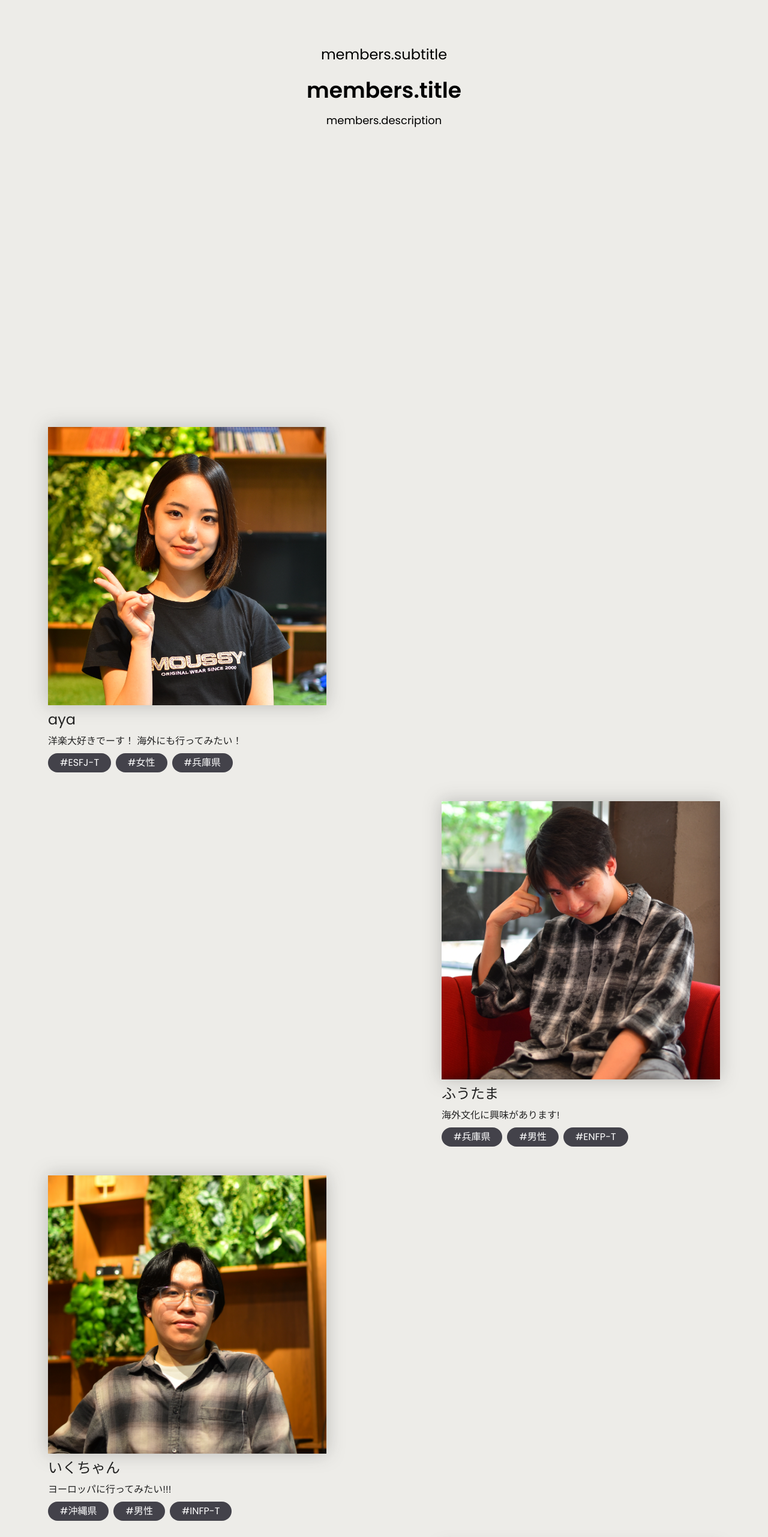
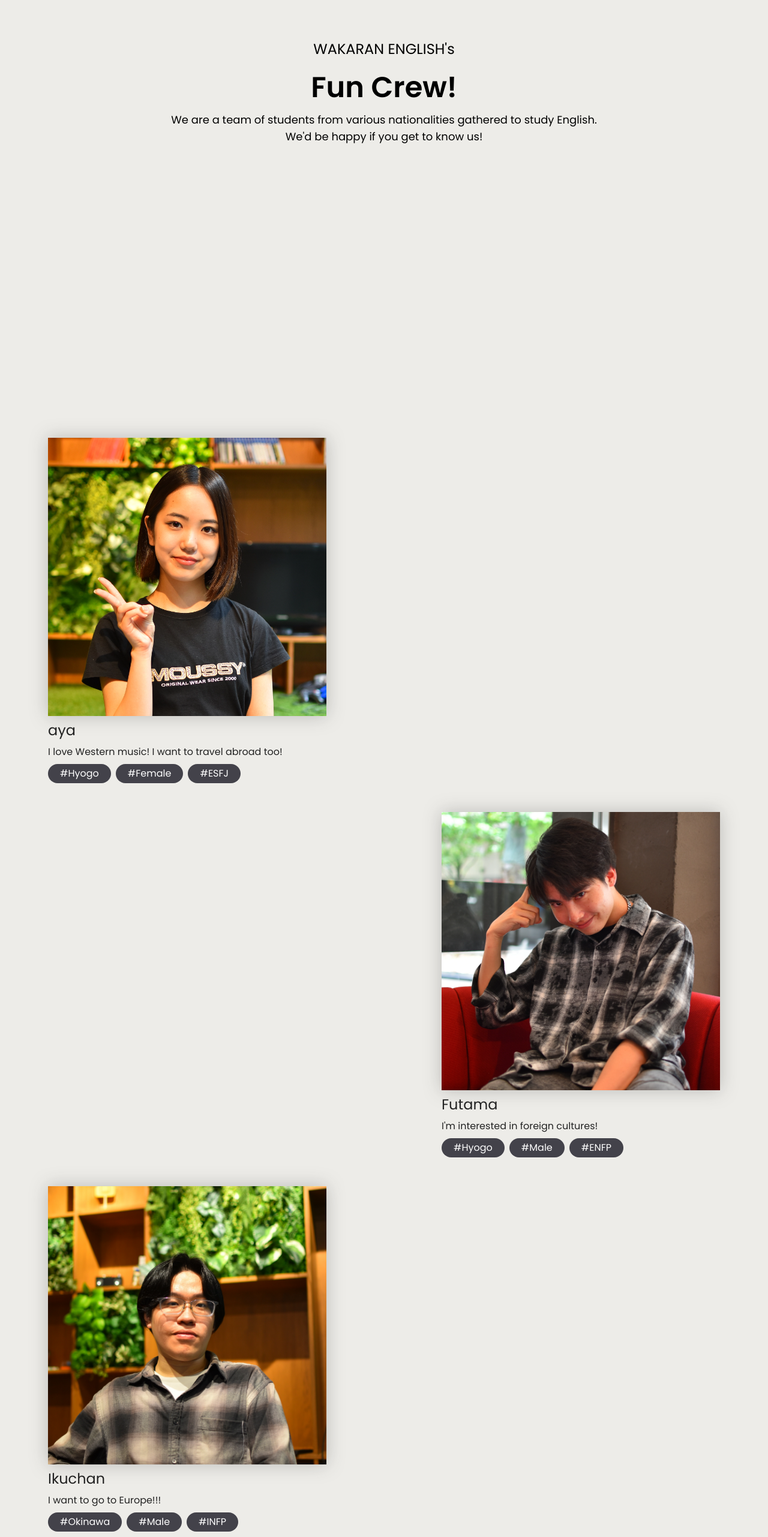
Before and after one commit to huynhnguyen1906/wakaran-english, a Next.js app: page /en in a window 1280 px wide. Shown: the part 3378-5941 px from the top of the page at 60% size. Built offline with nearby package versions, Linux system fonts and the light colour scheme.

Commit message:
membersの翻訳は完了。あとはレスポンシブ

```diff
--- a/messages/cn.json
+++ b/messages/cn.json
@@ -35,5 +35,41 @@
         "description": "我们是网页设计课的学生，我们通过制作关于英语学习的内容来提高我们的英语水平，\n并希望能与像您一样的学习者建立联系。",
         "thumbnailAlt": "自我介绍缩略图",
         "playButtonAlt": "YouTube播放按钮"
+    },
+    "members": {
+        "subtitle": "WAKARAN ENGLISH的",
+        "title": "愉快伙伴们！",
+        "descriptionTop": "我们是由来自不同国籍的学生组成的英语学习团队。",
+        "descriptionBottom": "希望大家能够了解我们！"
+    },
+    "aya": {
+        "imgAlt": "aya的照片",
+        "name": "aya",
+        "msg": "我超爱西洋音乐！也想去海外旅行！",
+        "tags": ["兵库县", "女性", "ESFJ"]
+    },
+    "futama": {
+        "imgAlt": "Futama的照片",
+        "name": "Futama",
+        "msg": "我对海外文化很感兴趣！",
+        "tags": ["兵库县", "男性", "ENFP"]
+    },
+    "ikuchan": {
+        "imgAlt": "Ikuchan的照片",
+        "name": "Ikuchan",
+        "msg": "我想去欧洲！！！",
+        "tags": ["冲绳县", "男性", "INFP"]
+    },
+    "huynh": {
+        "imgAlt": "HuYnH的照片",
+        "name": "HuYnH",
+        "msg": "在日本生活已经竭尽全力了 :((((",
+        "tags": ["越南", "男性", "ENTP"]
+    },
+    "yuki": {
+        "imgAlt": "Yuki的照片",
+        "name": "Yuki a.k.a Alex",
+        "msg": "学习语言时最重要的是「Speaking」！",
+        "tags": ["缅甸", "男性", "ENFJ"]
     }
 }
--- a/messages/en.json
+++ b/messages/en.json
@@ -35,5 +35,41 @@
         "description": "We are a group of students from ECC Computer College's Website Design Course, creating English-learning content \nto improve our skills and connect with learners like you.",
         "thumbnailAlt": "Self Introduction Thumbnail",
         "playButtonAlt": "YouTube Play Button"
+    },
+    "members": {
+        "subtitle": "WAKARAN ENGLISH's",
+        "title": "Fun Crew!",
+        "descriptionTop": "We are a team of students from various nationalities gathered to study English.",
+        "descriptionBottom": "We'd be happy if you get to know us!"
+    },
+    "aya": {
+        "imgAlt": "Photo of aya",
+        "name": "aya",
+        "msg": "I love Western music! I want to travel abroad too!",
+        "tags": ["Hyogo", "Female", "ESFJ"]
+    },
+    "futama": {
+        "imgAlt": "Photo of Futama",
+        "name": "Futama",
+        "msg": "I'm interested in foreign cultures!",
+        "tags": ["Hyogo", "Male", "ENFP"]
+    },
+    "ikuchan": {
+        "imgAlt": "Photo of Ikuchan",
+        "name": "Ikuchan",
+        "msg": "I want to go to Europe!!!",
+        "tags": ["Okinawa", "Male", "INFP"]
+    },
+    "huynh": {
+        "imgAlt": "Photo of HuYnH",
+        "name": "HuYnH",
+        "msg": "I'm doing my best to live in Japan :((((",
+        "tags": ["Vietnam", "Male", "ENTP"]
+    },
+    "yuki": {
+        "imgAlt": "Photo of Yuki",
+        "name": "Yuki a.k.a Alex",
+        "msg": "The most important thing when studying languages is 'Speaking'!",
+        "tags": ["Myanmar", "Male", "ENFJ"]
     }
 }
--- a/messages/ja.json
+++ b/messages/ja.json
@@ -39,29 +39,35 @@
     "members": {
         "subtitle": "WAKARAN ENGLISHの",
         "title": "愉快な仲間たち！",
-        "description": "私たちは様々な国籍の生徒が集まった英語を勉強するためのチームです。私たちについて知ってもらえると嬉しいです！"
+        "descriptionTop": "私たちは様々な国籍の生徒が集まった英語を勉強するためのチームです。",
+        "descriptionBottom": "私たちについて知ってもらえると嬉しいです！"
     },
     "aya": {
+        "imgAlt": "ayaの写真",
         "name": "aya",
         "msg": "洋楽大好きでーす！ 海外にも行ってみたい！",
         "tags": ["兵庫県", "女性", "ESFJ"]
     },
     "futama": {
+        "imgAlt": "ふうたまの写真",
         "name": "ふうたま",
         "msg": "海外文化に興味があります！",
         "tags": ["兵庫県", "男性", "ENFP"]
     },
     "ikuchan": {
+        "imgAlt": "いくちゃんの写真",
         "name": "いくちゃん",
         "msg": "ヨーロッパに行ってみたい！！！",
         "tags": ["沖縄県", "男性", "INFP"]
     },
     "huynh": {
+        "imgAlt": "HuYnHの写真",
         "name": "HuYnH",
         "msg": "日本で生活するのに精一杯です :((((",
         "tags": ["ベトナム", "男性", "ENTP"]
     },
     "yuki": {
+        "imgAlt": "yukiの写真",
         "name": "ユキ a.k.a Alex",
         "msg": "言語を勉強する時に一番大事なのは「Speaking」です!",
         "tags": ["ミャンマー", "男性", "ENFJ"]
--- a/messages/vi.json
+++ b/messages/vi.json
@@ -35,5 +35,41 @@
         "description": "Chúng tôi là một nhóm sinh viên từ Khóa học Thiết kế Website của Trường Cao đẳng Máy tính ECC, tạo ra nội dung học tiếng Anh để cải thiện kỹ năng của chúng tôi và kết nối với những người học như bạn.",
         "thumbnailAlt": "Hình thu nhỏ tự giới thiệu",
         "playButtonAlt": "Nút phát YouTube"
+    },
+    "members": {
+        "subtitle": "Của WAKARAN ENGLISH",
+        "title": "Đội ngũ vui vẻ!",
+        "descriptionTop": "Chúng tôi là một nhóm học sinh từ nhiều quốc tịch khác nhau cùng nhau học tiếng Anh.",
+        "descriptionBottom": "Chúng tôi sẽ rất vui nếu bạn hiểu về chúng tôi!"
+    },
+    "aya": {
+        "imgAlt": "Ảnh của aya",
+        "name": "aya",
+        "msg": "Tôi rất yêu nhạc phương Tây! Tôi cũng muốn đi du lịch nước ngoài!",
+        "tags": ["Hyogo", "Nữ", "ESFJ"]
+    },
+    "futama": {
+        "imgAlt": "Ảnh của Futama",
+        "name": "Futama",
+        "msg": "Tôi quan tâm đến văn hóa nước ngoài!",
+        "tags": ["Hyogo", "Nam", "ENFP"]
+    },
+    "ikuchan": {
+        "imgAlt": "Ảnh của Ikuchan",
+        "name": "Ikuchan",
+        "msg": "Tôi muốn đến châu Âu!!!",
+        "tags": ["Okinawa", "Nam", "INFP"]
+    },
+    "huynh": {
+        "imgAlt": "Ảnh của HuYnH",
+        "name": "HuYnH",
+        "msg": "Tôi đang cố gắng hết sức để sống ở Nhật Bản :((((",
+        "tags": ["Việt Nam", "Nam", "ENTP"]
+    },
+    "yuki": {
+        "imgAlt": "Ảnh của Yuki",
+        "name": "Yuki a.k.a Alex",
+        "msg": "Điều quan trọng nhất khi học ngôn ngữ là 'Nói'!",
+        "tags": ["Myanmar", "Nam", "ENFJ"]
     }
 }
--- a/src/components/Members.tsx
+++ b/src/components/Members.tsx
@@ -5,23 +5,27 @@ import Image from 'next/image'
 import { useTranslations } from 'use-intl'
 
 // 残り行うこと
-// 3.情報をmessage>jsonデータから取得するように変更する
+// 完了: 情報をmessage>jsonデータから取得するように変更する
+// 完了: tagsを配列として正しく表示する
 
 export default function Members() {
     const t = useTranslations('members')
-    // const aya = useTranslations('aya')
-    // const futama = useTranslations('futama')
-    // const ikuchan = useTranslations('ikuchan')
-    // const huynh = useTranslations('huynh')
-    // const yuki = useTranslations('yuki')
-    // const members = [aya, futama, ikuchan, huynh, yuki]
+    const aya = useTranslations('aya')
+    const futama = useTranslations('futama')
+    const ikuchan = useTranslations('ikuchan')
+    const huynh = useTranslations('huynh')
+    const yuki = useTranslations('yuki')
 
     return (
         <div className='relative mx-auto max-w-[1120px] pt-48 pb-24'>
             <div className='sticky top-1/2 z-20 flex -translate-y-1/2 flex-col items-center justify-center text-center'>
                 <p className='mb-6 text-2xl'>{t('subtitle')}</p>
-                <h2 className='mb-4 text-4xl font-semibold'>{t('title')}</h2>
-                <p className='mb-[18px] px-24 text-lg'>{t('description')}</p>
+                <h2 className='mb-4 text-5xl font-semibold'>{t('title')}</h2>
+                <p className='px-24 text-lg'>
+                    {t('descriptionTop')}
+                    <br />
+                    {t('descriptionBottom')}
+                </p>
             </div>
 
             <div className='relative'>
@@ -30,18 +34,23 @@ export default function Members() {
                     <div className='w-[calc(50%-6rem)]'>
                         <Image
                             src='/images/aya.webp'
-                            alt='ayaの写真'
+                            alt={aya('imgAlt')}
                             width={500}
                             height={500}
                             className='drop-shadow-light aspect-square w-full object-cover object-top'
                         />
                         <div className='flex flex-col gap-2 pt-2 pb-12'>
-                            <h3 className='text-main-color text-2xl font-normal'>aya</h3>
-                            <p className='text-main-color text-base'>洋楽大好きでーす！ 海外にも行ってみたい！</p>
+                            <h3 className='text-main-color text-2xl font-normal'>{aya('name')}</h3>
+                            <p className='text-main-color text-base'>{aya('msg')}</p>
                             <ul className='flex gap-2'>
-                                <li className='on-color most-white rounded-[80px] px-5 py-1 text-base'>#ESFJ-T</li>
-                                <li className='on-color most-white rounded-[80px] px-5 py-1 text-base'>#女性</li>
-                                <li className='on-color most-white rounded-[80px] px-5 py-1 text-base'>#兵庫県</li>
+                                {aya.raw('tags').map((tag: string, index: number) => (
+                                    <li
+                                        key={index}
+                                        className='on-color most-white rounded-[80px] px-5 py-1 text-base'
+                                    >
+                                        #{tag}
+                                    </li>
+                                ))}
                             </ul>
                         </div>
                     </div>
@@ -51,18 +60,23 @@ export default function Members() {
                     <div className='w-[calc(50%-6rem)]'>
                         <Image
                             src='/images/futama.webp'
-                            alt='ふうたまの写真'
+                            alt={futama('imgAlt')}
                             width={500}
                             height={500}
                             className='drop-shadow-light aspect-square w-full object-cover object-center'
                         />
                         <div className='flex flex-col gap-2 pt-2 pb-12'>
-                            <h3 className='text-main-color text-2xl font-normal'>ふうたま</h3>
-                            <p className='text-main-color text-base'>海外文化に興味があります!</p>
+                            <h3 className='text-main-color text-2xl font-normal'>{futama('name')}</h3>
+                            <p className='text-main-color text-base'>{futama('msg')}</p>
                             <ul className='flex gap-2'>
-                                <li className='on-color most-white rounded-[80px] px-5 py-1 text-base'>#兵庫県</li>
-                                <li className='on-color most-white rounded-[80px] px-5 py-1 text-base'>#男性</li>
-                                <li className='on-color most-white rounded-[80px] px-5 py-1 text-base'>#ENFP-T</li>
+                                {futama.raw('tags').map((tag: string, index: number) => (
+                                    <li
+                                        key={index}
+                                        className='on-color most-white rounded-[80px] px-5 py-1 text-base'
+                                    >
+                                        #{tag}
+                                    </li>
+                                ))}
                             </ul>
                         </div>
                     </div>
@@ -72,18 +86,23 @@ export default function Members() {
                     <div className='w-[calc(50%-6rem)]'>
                         <Image
                             src='/images/ikuchan.webp'
-                            alt='いくちゃんの写真'
+                            alt={ikuchan('imgAlt')}
                             width={500}
                             height={500}
                             className='drop-shadow-light aspect-square w-full object-cover object-center'
                         />
                         <div className='flex flex-col gap-2 pt-2 pb-12'>
-                            <h3 className='text-main-color text-2xl font-normal'>いくちゃん</h3>
-                            <p className='text-main-color text-base'>ヨーロッパに行ってみたい!!!</p>
+                            <h3 className='text-main-color text-2xl font-normal'>{ikuchan('name')}</h3>
+                            <p className='text-main-color text-base'>{ikuchan('msg')}</p>
                             <ul className='flex gap-2'>
-                                <li className='on-color most-white rounded-[80px] px-5 py-1 text-base'>#沖縄県</li>
-                                <li className='on-color most-white rounded-[80px] px-5 py-1 text-base'>#男性</li>
-                                <li className='on-color most-white rounded-[80px] px-5 py-1 text-base'>#INFP-T</li>
+                                {ikuchan.raw('tags').map((tag: string, index: number) => (
+                                    <li
+                                        key={index}
+                                        className='on-color most-white rounded-[80px] px-5 py-1 text-base'
+                                    >
+                                        #{tag}
+                                    </li>
+                                ))}
                             </ul>
                         </div>
                     </div>
@@ -93,18 +112,23 @@ export default function Members() {
                     <div className='w-[calc(50%-6rem)]'>
                         <Image
                             src='/images/huynh.webp'
-                            alt='HuYnHの写真'
+                            alt={huynh('imgAlt')}
                             width={500}
                             height={500}
                             className='drop-shadow-light aspect-square w-full object-cover object-center'
                         />
                         <div className='flex flex-col gap-2 pt-2 pb-12'>
-                            <h3 className='text-main-color text-2xl font-normal'>HuYnH</h3>
-                            <p className='text-main-color text-base'>日本で生活するのに精一杯です :((((</p>
+                            <h3 className='text-main-color text-2xl font-normal'>{huynh('name')}</h3>
+                            <p className='text-main-color text-base'>{huynh('msg')}</p>
                             <ul className='flex gap-2'>
-                                <li className='on-color most-white rounded-[80px] px-5 py-1 text-base'>#ベトナム</li>
-                                <li className='on-color most-white rounded-[80px] px-5 py-1 text-base'>#男性</li>
-                                <li className='on-color most-white rounded-[80px] px-5 py-1 text-base'>#ENTP-A</li>
+                                {huynh.raw('tags').map((tag: string, index: number) => (
+                                    <li
+                                        key={index}
+                                        className='on-color most-white rounded-[80px] px-5 py-1 text-base'
+                                    >
+                                        #{tag}
+                                    </li>
+                                ))}
                             </ul>
                         </div>
                     </div>
@@ -114,20 +138,23 @@ export default function Members() {
                     <div className='w-[calc(50%-6rem)]'>
                         <Image
                             src='/images/yuki.webp'
-                            alt='ユキの写真'
+                            alt={yuki('imgAlt')}
                             width={500}
                             height={500}
                             className='drop-shadow-light aspect-square w-full object-cover object-center'
                         />
                         <div className='flex flex-col gap-2 pt-2 pb-12'>
-                            <h3 className='text-main-color text-2xl font-normal'>ユキ a.k.a Alex</h3>
-                            <p className='text-main-color text-base'>
-                                言語を勉強する時に一番大事なのは「Speaking」です!
-                            </p>
+                            <h3 className='text-main-color text-2xl font-normal'>{yuki('name')}</h3>
+                            <p className='text-main-color text-base'>{yuki('msg')}</p>
                             <ul className='flex gap-2'>
-                                <li className='on-color most-white rounded-[80px] px-5 py-1 text-base'>#ミャンマー</li>
-                                <li className='on-color most-white rounded-[80px] px-5 py-1 text-base'>#男性</li>
-                                <li className='on-color most-white rounded-[80px] px-5 py-1 text-base'>#ENFJ</li>
+                                {yuki.raw('tags').map((tag: string, index: number) => (
+                                    <li
+                                        key={index}
+                                        className='on-color most-white rounded-[80px] px-5 py-1 text-base'
+                                    >
+                                        #{tag}
+                                    </li>
+                                ))}
                             </ul>
                         </div>
                     </div>
```
